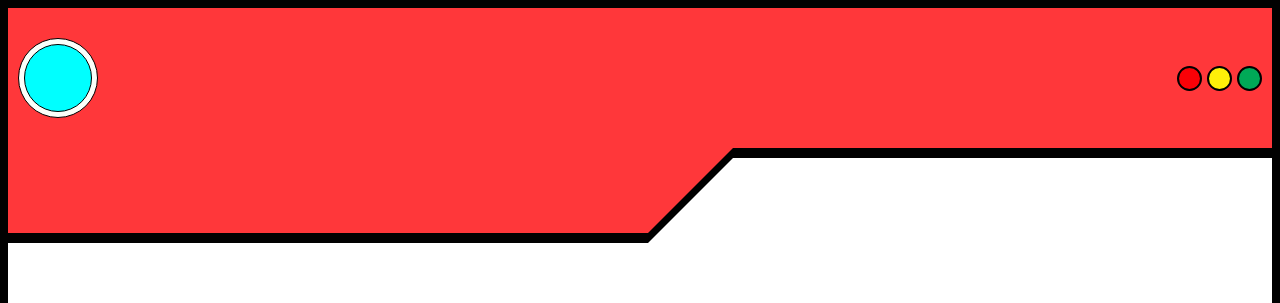
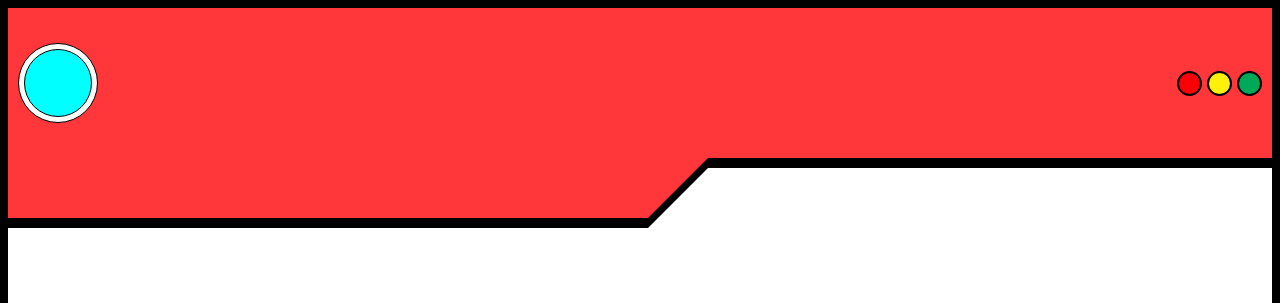
Before and after one commit to danielcaveman/react-dex, a React (Create React App) app: page / in a window 1280 px wide. Shown: the top 303 px of the page. Built offline with nearby package versions, Linux system fonts and the light colour scheme.

Commit message:
coding better

```diff
--- a/src/components/Header.jsx
+++ b/src/components/Header.jsx
@@ -13,7 +13,6 @@ const Figures = styled.div`
   display: flex;
   align-items: center;
   justify-content: space-between;
-  border-bottom: 1rem solid #010101;
 `;
 
 const CameraOuter = styled.div`
@@ -49,36 +48,43 @@ const Circle = styled.div`
 `;
 
 const Shapes = styled.div`
+  position: relative;
+`;
+
+const Front = styled.div`
+  position: absolute;
+  top: 0;
   display: flex;
-  transform: translateY(-1rem);
+`;
+
+const Back = styled.div`
+  display: flex;
 `;
 
 const Triangle = styled.div`
   width: 0;
   height: 0;
-  position: relative;
-  border-top: 9.5rem solid #000000;
-  border-right: 9.5rem solid transparent;
-  &:after {
-    content: "";
-    width: 0;
-    height: 0;
-    top: -10rem;
-    position: absolute;
-    border-top: 9rem solid #ff373a;
-    border-right: 9rem solid transparent;
-  }
+  border-top: ${({ size, color }) => `${size} solid ${color}`};
+  border-right: ${({ size, color }) => `${size} solid transparent`};
 `;
 
 const Rectangle = styled.div`
   width: 50vw;
-  height: 10.5rem;
-  transform: translateY(-1rem);
-  background-color: #ff373a;
-  border-bottom: 1rem solid #010101;
+  height: ${({ size }) => size};
+  background-color: ${({ color }) => color};
+`;
+
+const Line = styled.div`
+  position: absolute;
+  top: 0;
+  width: 100%;
+  height: 1rem;
+  background-color: ${({ color }) => color};
 `;
 
 function Header() {
+  const size = 7;
+  const border = 1;
   return (
     <Container>
       <Figures>
@@ -92,8 +98,15 @@ function Header() {
         </ColouredCicles>
       </Figures>
       <Shapes>
-        <Rectangle />
-        <Triangle />
+        <Back>
+          <Rectangle color="#000000" size={`${size}rem`} />
+          <Triangle color="#000000" size={`${size}rem`} />
+          <Line color="#000000" size={`${border}rem`} />
+        </Back>
+        <Front>
+          <Rectangle color="#ff373a" size={`${size - border}rem`} />
+          <Triangle color="#ff373a" size={`${size - border}rem`} />
+        </Front>
       </Shapes>
     </Container>
   );
```
